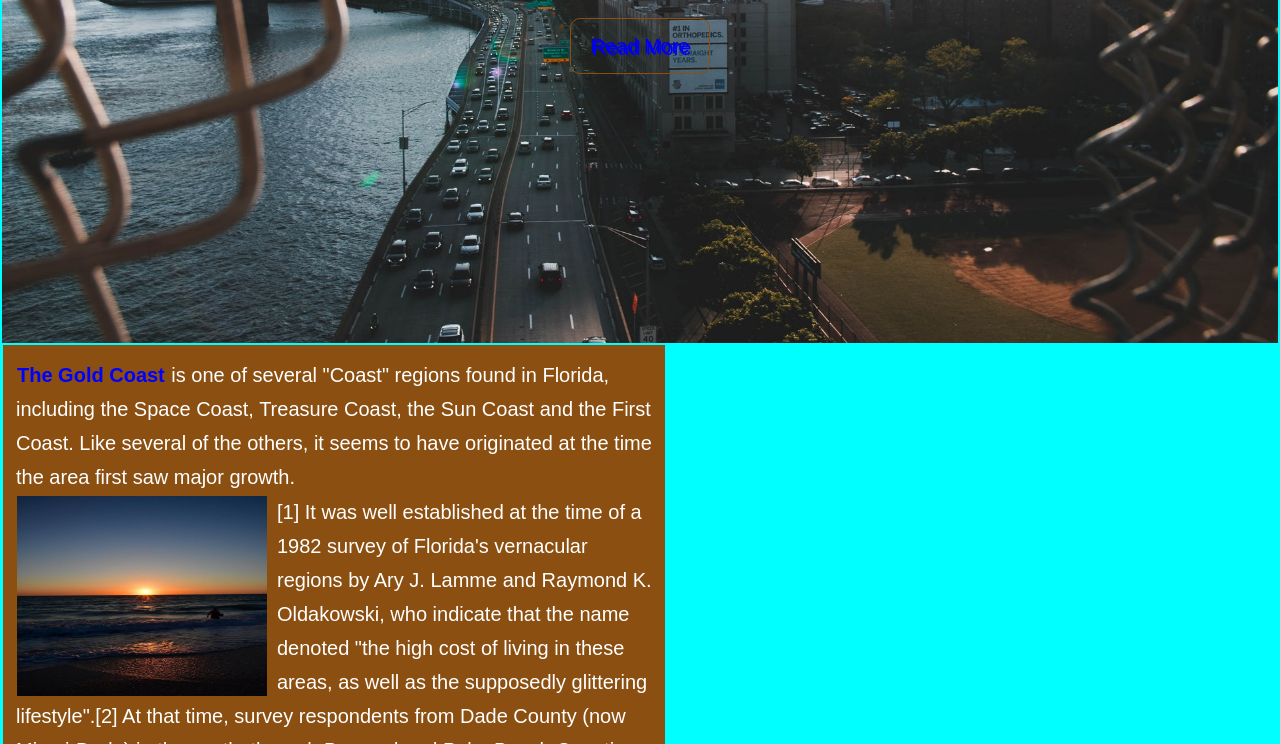
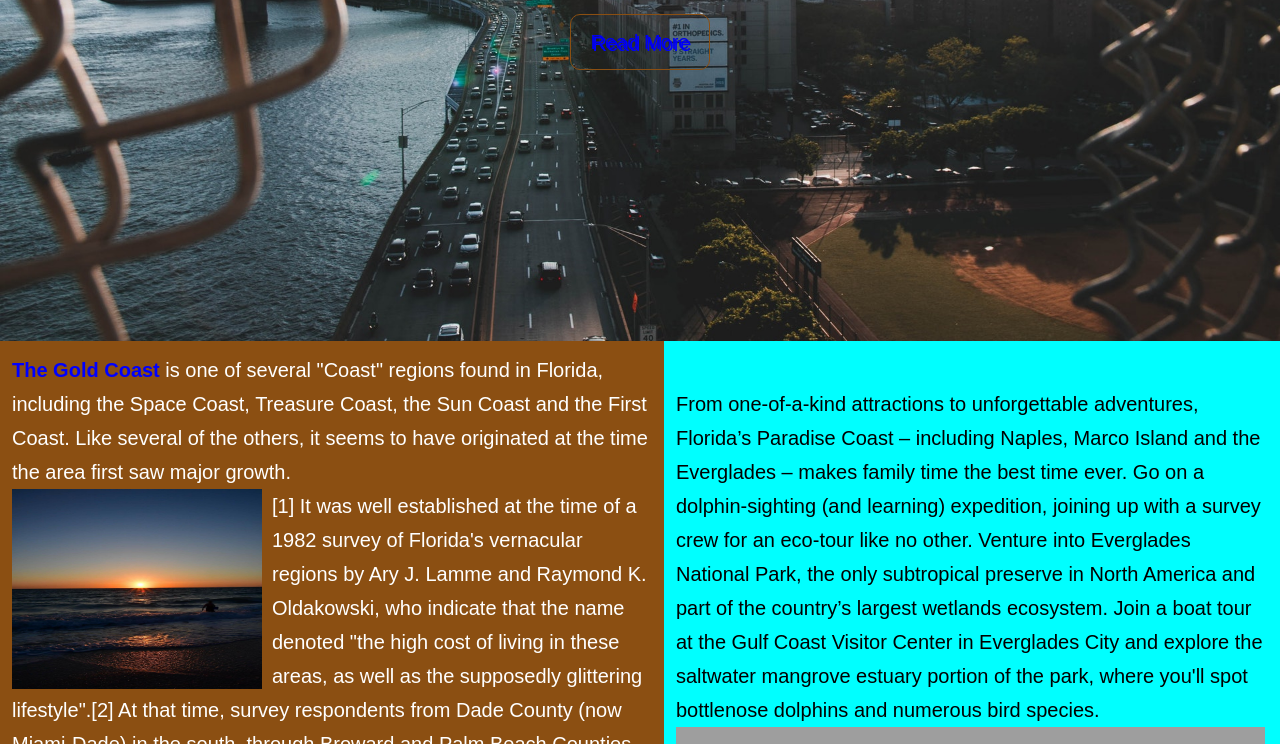
Before and after one commit to SamerZenklo/flower, a plain HTML site: page index.html in a window 1280 px wide. Shown: the part 459-1203 px from the top of the page. Drawn offline with Linux system fonts and the light colour scheme; grey boxes are pictures that could not be loaded.

Commit message:
flower
flower

```diff
--- a/css/style.css
+++ b/css/style.css
@@ -1,5 +1,5 @@
 *{
-margin: 1px;
+margin: 0px;
 padding: 0px;
 }
 
```
